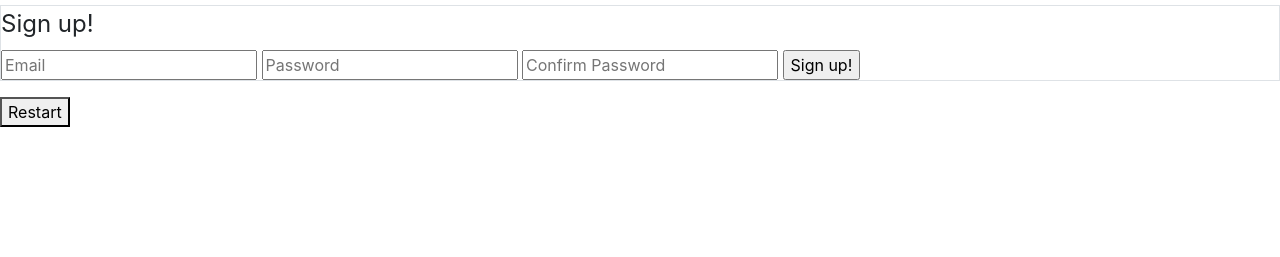
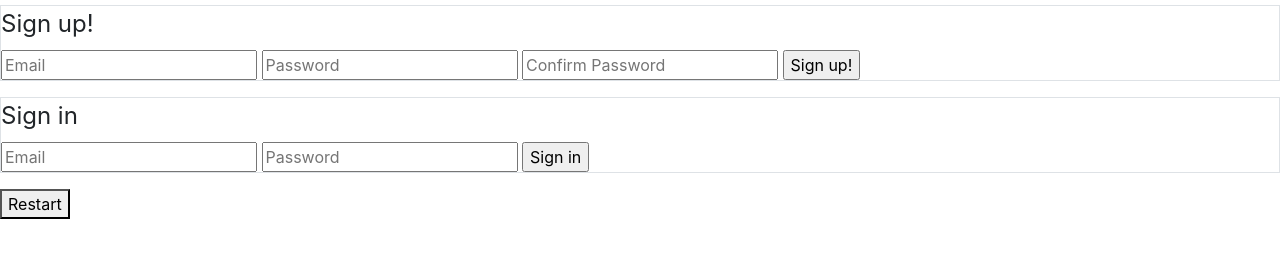
Before and after one commit to brhukee/brandon-hukee-project, a website built with webpack: page index.html in a window 1280 px wide. Shown: the part 51-308 px from the top of the page. Built offline with nearby package versions, Linux system fonts and the light colour scheme; files whose address does not match are found by name.

Commit message:
Sign in button/text fields
Added sign in button and text fields with placeholders

```diff
--- a/index.html
+++ b/index.html
@@ -26,6 +26,16 @@
      </fieldset>
    </form>
  </section>
+ <section>
+    <form id="sign-in" class="border">
+      <fieldset>
+        <legend>Sign in</legend>
+        <input type="text" name="credentials[email]" placeholder="Email">
+        <input type="password" name="credentials[password]" placeholder="Password">
+        <input type="submit" value="Sign in">
+      </fieldset>
+    </form>
+  </section>
         <div class="board" id="board">
           <div data-cell-index='0' class='col-4 box'></div>
           <div data-cell-index='1' class='col-4 box'></div>
```
